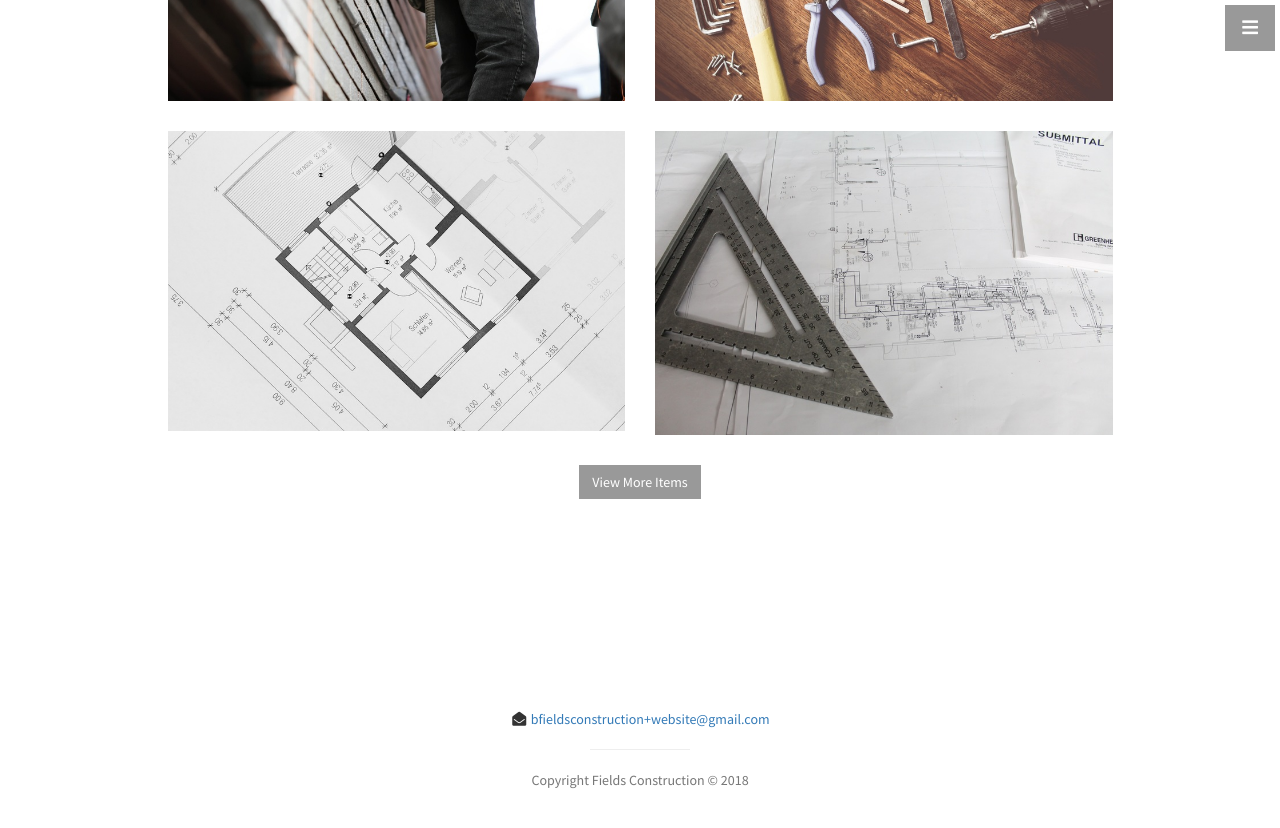
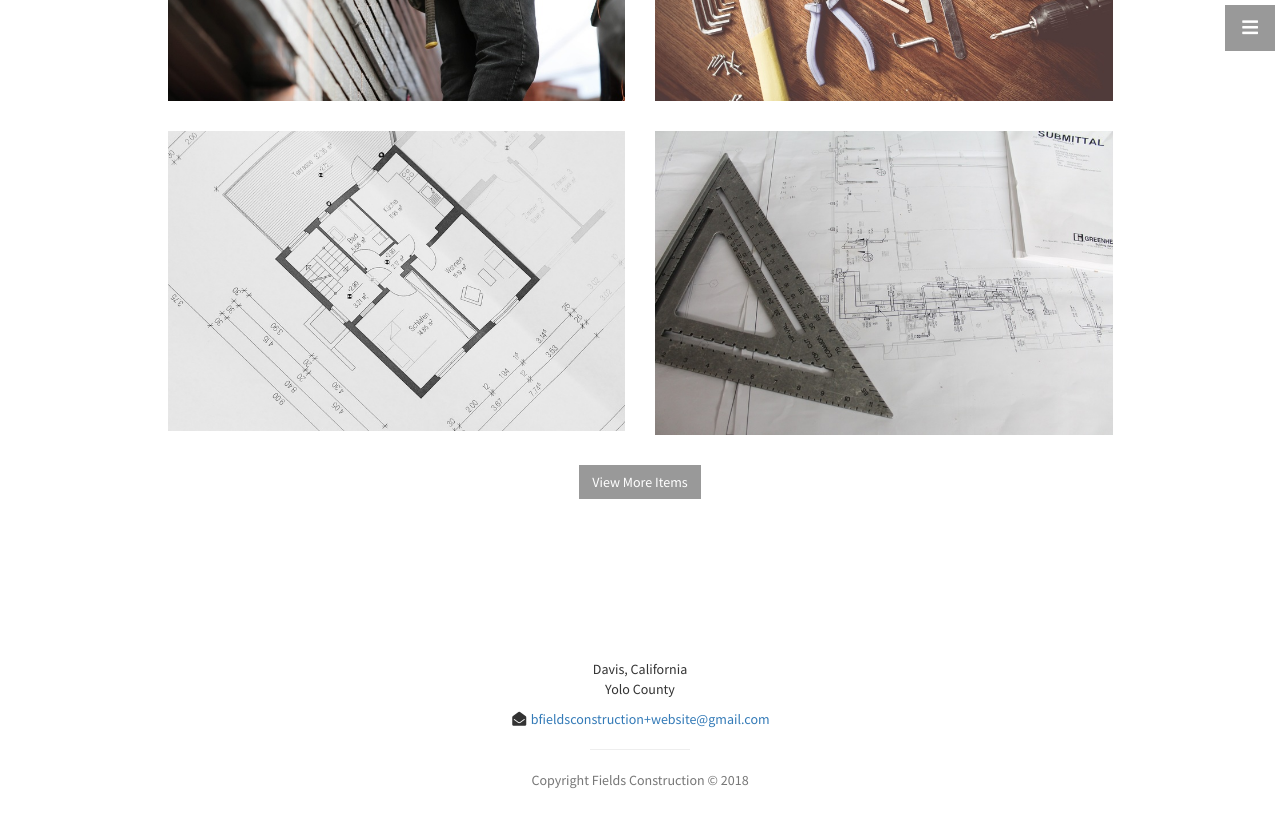
Before and after one commit to bfieldsconstruction/bfieldsconstruction.github.io, a Jekyll site: the page built from index.html, in a window 1280 px wide and 900 px high, scrolled down 1728 px. Shown: the top 828 px of the window. Built offline with Jekyll 4.4.1, drawn with Linux system fonts in a browser that asks for light colours; nearby versions of some CDN libraries; library files that are not in the unit come from our copies.

Commit message:
info update

```diff
--- a/_config.yml
+++ b/_config.yml
@@ -12,8 +12,8 @@ facebook_username:
 twitter_username:
 github_username:
 address:
-  - line:
-  - line:
+  - line: Davis, California
+  - line: Yolo County
   # Feel free to add more lines here
 telephone:
 copyright:
```
